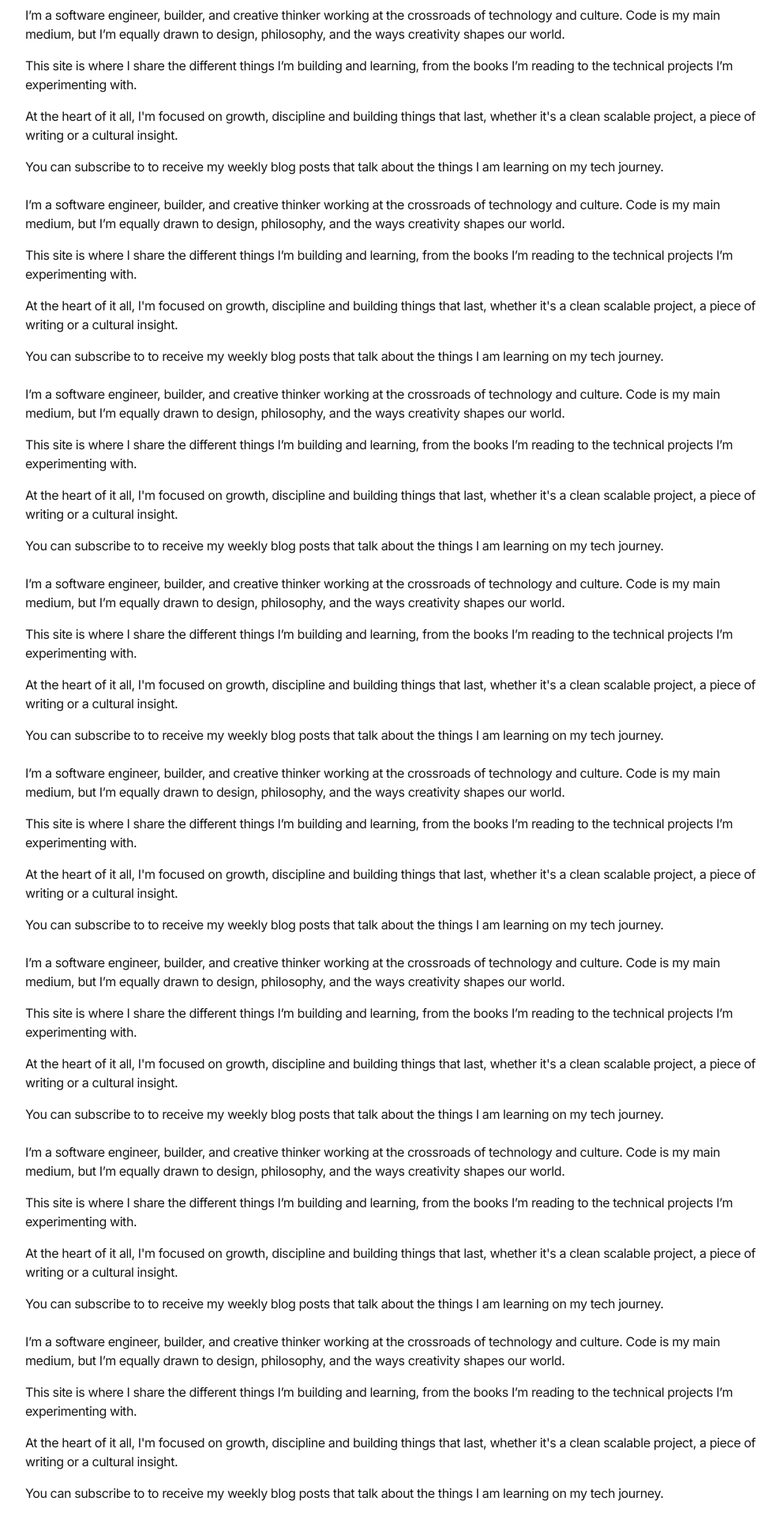
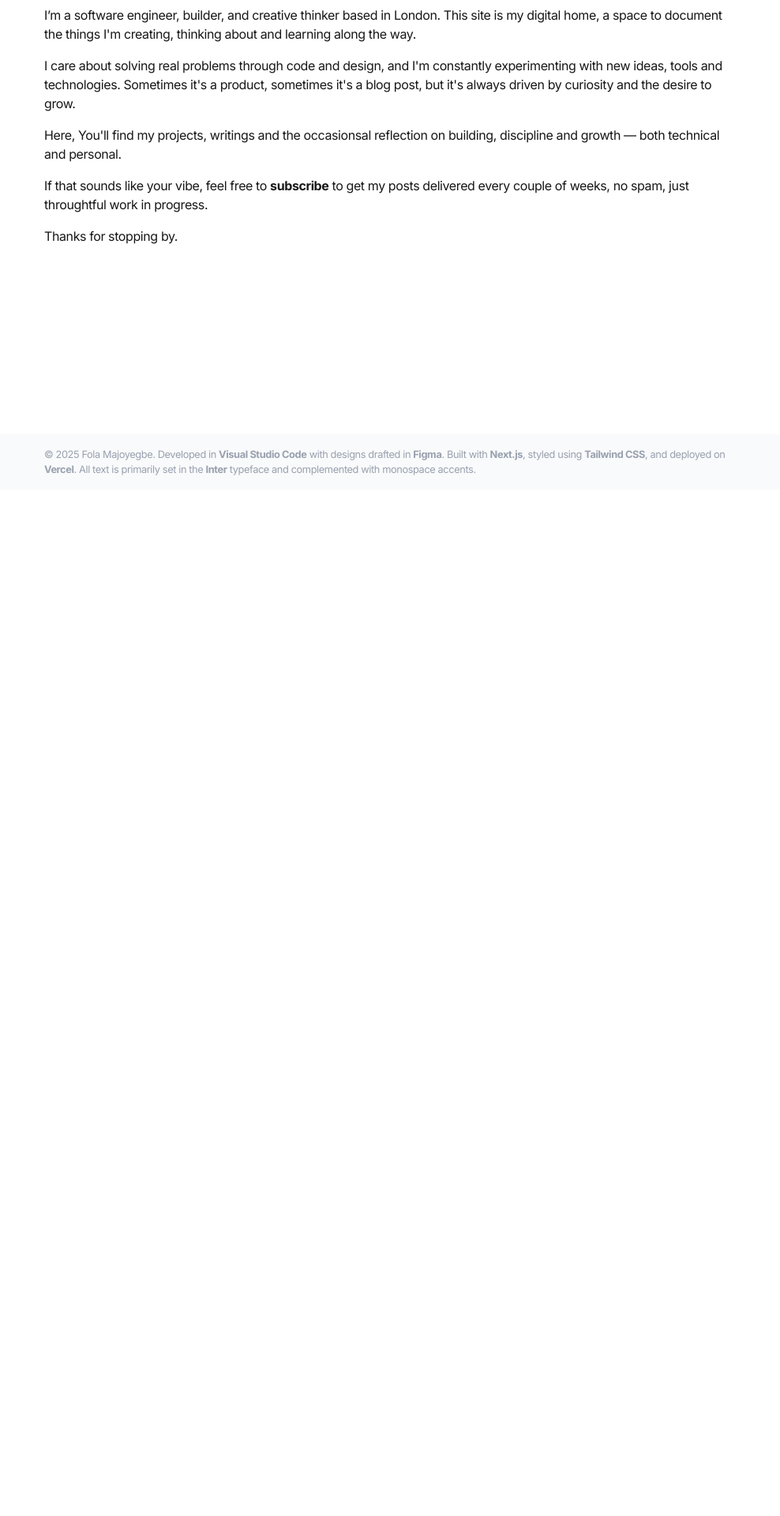
Before and after one commit to Folamajo/portfolio, a Next.js app: page / in a window 1280 px wide. Shown: the part 180-2100 px from the top of the page at 79% size, without its empty margins (144-1132 px from the left). After the commit the page ends 800 px from the top, so only its background shows below. Built offline with nearby package versions, Linux system fonts and the light colour scheme.

Commit message:
Updated Ui and text on home page

```diff
--- a/src/app/page.tsx
+++ b/src/app/page.tsx
@@ -15,124 +15,35 @@ export default function Home() {
          </header>
 
 
-         <main className=' main_content max-w-[60em] mb-6 px-4 w-full '>
-            <h1 className='font-black text-3xl '>👋🏾 Hello, I'm Fola</h1>
+         <main className=' main_content max-w-[57em] mb-6 px-4 w-full '>
+            <h1 className='font-bold text-3xl '>👋🏾 Hello, I'm Fola</h1>
             <div className= "mt-6">
                <p>
-                  I’m a software engineer, builder, and creative thinker working at the crossroads of technology and culture. Code is my main medium, but I’m equally drawn to design, philosophy, and the ways creativity shapes our world.
+                  I’m a software engineer, builder, and creative thinker based in London. This site is my digital home, a space to document the things I'm creating, thinking about and learning along the way.
+               </p>
+
+               <p className="mt-4">
+                  I care  about solving real problems through code and design, and I'm constantly experimenting with new ideas, tools and technologies. Sometimes it's a product, sometimes it's a blog post, but it's always driven by curiosity and the desire to grow.</p>
+               <p className="mt-4">
+                  Here, You'll find my projects, writings and the occasionsal reflection on building, discipline and growth — both technical and personal.
                </p>
                <p className="mt-4">
-                  This site is where I share the different things I’m building and learning, from the books I’m reading to the technical projects I’m experimenting with.
+                  If that sounds like your vibe, feel free to <span className="font-bold hover:opacity-80 cursor-pointer">subscribe</span> to get my posts delivered every couple of weeks, no spam, just throughtful work in progress.
                </p>
-               <p className="mt-4">
-                  At the heart of it all, I'm focused on growth, discipline and building things that last, whether it's a clean scalable project, a piece of writing or a cultural insight.
-               </p>
-               <p className="mt-4">
-                  You can subscribe to to receive my weekly blog posts that talk about the things I am learning on my tech journey.
-               </p>
+
+               <p className="mt-4">Thanks for stopping by.</p>
             </div>
 
-               <div className= "mt-6">
-                  <p>
-                     I’m a software engineer, builder, and creative thinker working at the crossroads of technology and culture. Code is my main medium, but I’m equally drawn to design, philosophy, and the ways creativity shapes our world.
-                  </p>
-                  <p className="mt-4">
-                     This site is where I share the different things I’m building and learning, from the books I’m reading to the technical projects I’m experimenting with.
-                  </p>
-                  <p className="mt-4">
-                     At the heart of it all, I'm focused on growth, discipline and building things that last, whether it's a clean scalable project, a piece of writing or a cultural insight.
-                  </p>
-                  <p className="mt-4">
-                     You can subscribe to to receive my weekly blog posts that talk about the things I am learning on my tech journey.
-                  </p>
-               </div><div className= "mt-6">
-                  <p>
-                     I’m a software engineer, builder, and creative thinker working at the crossroads of technology and culture. Code is my main medium, but I’m equally drawn to design, philosophy, and the ways creativity shapes our world.
-                  </p>
-                  <p className="mt-4">
-                     This site is where I share the different things I’m building and learning, from the books I’m reading to the technical projects I’m experimenting with.
-                  </p>
-                  <p className="mt-4">
-                     At the heart of it all, I'm focused on growth, discipline and building things that last, whether it's a clean scalable project, a piece of writing or a cultural insight.
-                  </p>
-                  <p className="mt-4">
-                     You can subscribe to to receive my weekly blog posts that talk about the things I am learning on my tech journey.
-                  </p>
-               </div><div className= "mt-6">
-                  <p>
-                     I’m a software engineer, builder, and creative thinker working at the crossroads of technology and culture. Code is my main medium, but I’m equally drawn to design, philosophy, and the ways creativity shapes our world.
-                  </p>
-                  <p className="mt-4">
-                     This site is where I share the different things I’m building and learning, from the books I’m reading to the technical projects I’m experimenting with.
-                  </p>
-                  <p className="mt-4">
-                     At the heart of it all, I'm focused on growth, discipline and building things that last, whether it's a clean scalable project, a piece of writing or a cultural insight.
-                  </p>
-                  <p className="mt-4">
-                     You can subscribe to to receive my weekly blog posts that talk about the things I am learning on my tech journey.
-                  </p>
-               </div><div className= "mt-6">
-                  <p>
-                     I’m a software engineer, builder, and creative thinker working at the crossroads of technology and culture. Code is my main medium, but I’m equally drawn to design, philosophy, and the ways creativity shapes our world.
-                  </p>
-                  <p className="mt-4">
-                     This site is where I share the different things I’m building and learning, from the books I’m reading to the technical projects I’m experimenting with.
-                  </p>
-                  <p className="mt-4">
-                     At the heart of it all, I'm focused on growth, discipline and building things that last, whether it's a clean scalable project, a piece of writing or a cultural insight.
-                  </p>
-                  <p className="mt-4">
-                     You can subscribe to to receive my weekly blog posts that talk about the things I am learning on my tech journey.
-                  </p>
-               </div><div className= "mt-6">
-                  <p>
-                     I’m a software engineer, builder, and creative thinker working at the crossroads of technology and culture. Code is my main medium, but I’m equally drawn to design, philosophy, and the ways creativity shapes our world.
-                  </p>
-                  <p className="mt-4">
-                     This site is where I share the different things I’m building and learning, from the books I’m reading to the technical projects I’m experimenting with.
-                  </p>
-                  <p className="mt-4">
-                     At the heart of it all, I'm focused on growth, discipline and building things that last, whether it's a clean scalable project, a piece of writing or a cultural insight.
-                  </p>
-                  <p className="mt-4">
-                     You can subscribe to to receive my weekly blog posts that talk about the things I am learning on my tech journey.
-                  </p>
-               </div><div className= "mt-6">
-                  <p>
-                     I’m a software engineer, builder, and creative thinker working at the crossroads of technology and culture. Code is my main medium, but I’m equally drawn to design, philosophy, and the ways creativity shapes our world.
-                  </p>
-                  <p className="mt-4">
-                     This site is where I share the different things I’m building and learning, from the books I’m reading to the technical projects I’m experimenting with.
-                  </p>
-                  <p className="mt-4">
-                     At the heart of it all, I'm focused on growth, discipline and building things that last, whether it's a clean scalable project, a piece of writing or a cultural insight.
-                  </p>
-                  <p className="mt-4">
-                     You can subscribe to to receive my weekly blog posts that talk about the things I am learning on my tech journey.
-                  </p>
-               </div><div className= "mt-6">
-                  <p>
-                     I’m a software engineer, builder, and creative thinker working at the crossroads of technology and culture. Code is my main medium, but I’m equally drawn to design, philosophy, and the ways creativity shapes our world.
-                  </p>
-                  <p className="mt-4">
-                     This site is where I share the different things I’m building and learning, from the books I’m reading to the technical projects I’m experimenting with.
-                  </p>
-                  <p className="mt-4">
-                     At the heart of it all, I'm focused on growth, discipline and building things that last, whether it's a clean scalable project, a piece of writing or a cultural insight.
-                  </p>
-                  <p className="mt-4">
-                     You can subscribe to to receive my weekly blog posts that talk about the things I am learning on my tech journey.
-                  </p>
-               </div>
+
 
                <div className= "mt-6">
-               <h2 className="text-2xl font-black">Latest posts</h2>
+               {/* <h2 className="text-2xl font-black">Latest posts</h2> */}
             </div>
          </main>
 
 
          <footer className=" px-4 w-full flex justify-center mt-auto py-4 bg-gray-50 dark:bg-black transition-colors duration-2000">
-            <div className="w-[60em] ">
+            <div className="w-[57em] ">
                <Footer />
             </div>
          </footer>
--- a/src/components/Header/Menu.tsx
+++ b/src/components/Header/Menu.tsx
@@ -16,7 +16,7 @@ const Menu = ({ setPageName } : MenuProps) => {
 
    return (
       <div className= ' flex justify-center items-center relative '>
-         <div className="w-[60em] relative flex justify-center items-center py-6  ">
+         <div className="w-[57em] relative flex justify-center items-center py-6  ">
             {
                !observer?.isInView ? <div className="absolute left-2 font-bold text-lg px-2">Fola Majoyegbe</div> : ""
             }
--- a/src/components/Header/Menu_Two.tsx
+++ b/src/components/Header/Menu_Two.tsx
@@ -15,7 +15,7 @@ const Menu_Two = () => {
 
   return (
       <div>
-         <div className=' px-4 py-3 flex max-w-[60em] mx-auto'>
+         <div className=' px-4 py-3 flex max-w-[55em] mx-auto'>
 
 
                <div className="  mr-auto">
--- a/src/components/Header/Name.tsx
+++ b/src/components/Header/Name.tsx
@@ -20,7 +20,7 @@ const Name = ({ pageName } : NameProps) => {
 
    return (
       <div className= " ">
-         <div className=' pt-4 px-4 flex items-center justify-between  max-w-[60em] relative mx-auto'>
+         <div className=' pt-4 px-4 flex items-center justify-between  max-w-[57em] relative mx-auto'>
             <div className=' flex w-[21em]'>
                <p className="mono font-bold text-[1.2em]"><Link href="/">fola</Link>@website {cleanedPathName ? cleanedPathName : '~'} %</p>  <p className="ml-1 mono text-[1.2em]">{pageName}</p> <div className='blinking_cursor '></div>
             </div>
--- a/src/components/Sidebar.tsx
+++ b/src/components/Sidebar.tsx
@@ -47,8 +47,8 @@ const Sidebar = () => {
 
                <div className="mt-10 px-4">
 
-                     <h1 className="text-xl font-bold tracking-tight">SECTIONS</h1>
-                     <ul className='flex gap-4  flex-col mt-4 text-xl tracking-tight'>
+                     <h1 className="text-lg font-bold tracking-tight">SECTIONS</h1>
+                     <ul className='flex gap-2  flex-col mt-4 text-md tracking-tight'>
                   <li className= "hover:opacity-70">
                      <Link href='/about'
                      >About</Link>
```
Also changed, not shown: src/app/globals.css (+4 -6 lines).
